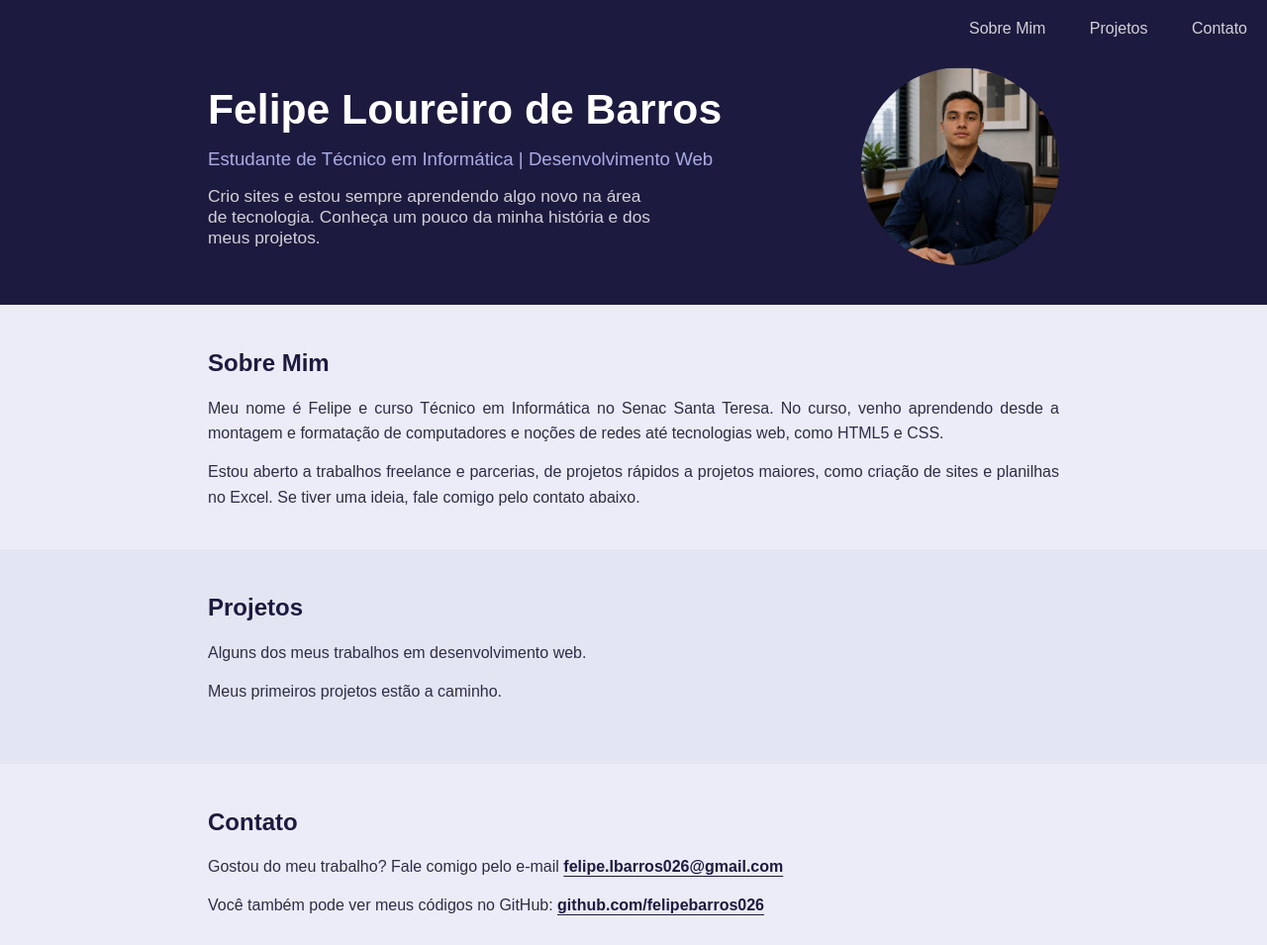
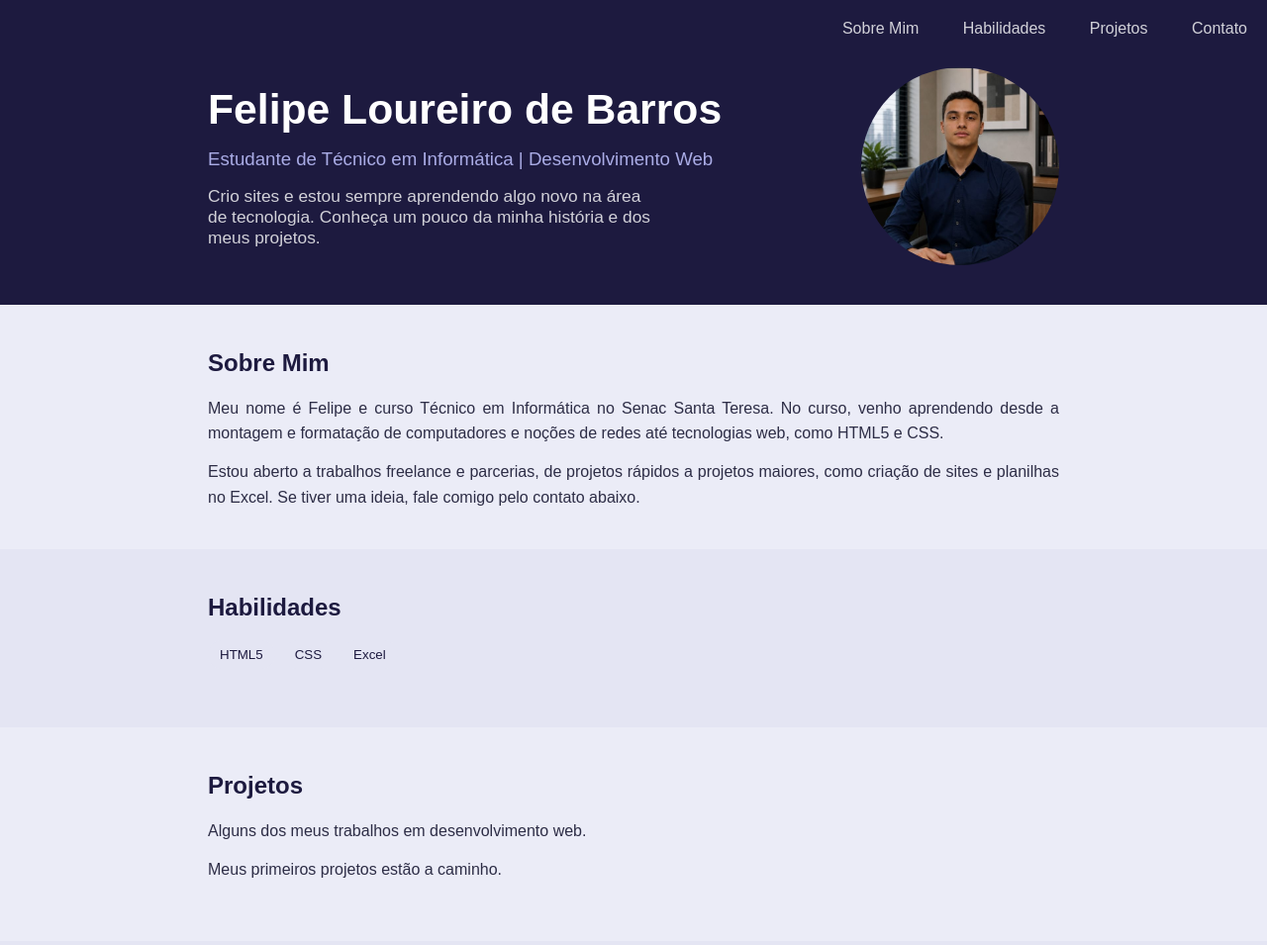
Before and after one commit to felipebarros026/felipebarros026.github.io, a plain HTML site: page index.html in a window 1280 px wide. Shown: the top 955 px of the page at 99% size. Drawn offline with Linux system fonts and the light colour scheme.

Commit message:
Update index.html with new sections and skills

```diff
--- a/index.html
+++ b/index.html
@@ -23,6 +23,7 @@
     <header class="cor_de_fundo">
         <nav class="botao_topo" aria-label="Menu Principal">
             <a href="#sobre_mim" class="botao_ancora">Sobre Mim</a>
+            <a href="#habilidades" class="botao_ancora">Habilidades</a>
             <a href="#projetos" class="botao_ancora">Projetos</a>
             <a href="#contato" class="botao_ancora">Contato</a>
         </nav>
@@ -48,6 +49,17 @@
         </section>
 
         <section class="texto2">
+    <div class="corpo">
+        <h2 id="habilidades">Habilidades</h2>
+        <ul class="tecnologias">
+            <li>HTML5</li>
+            <li>CSS</li>
+            <li>Excel</li>
+        </ul>
+    </div>
+</section>
+
+        <section class="texto1">
             <div class="corpo">
                 <h2 id="projetos">Projetos</h2>
                 <p>Alguns dos meus trabalhos em desenvolvimento web.</p>
@@ -69,7 +81,7 @@
             </div>
         </section>
 
-        <section class="texto1">
+        <section class="texto2">
             <div class="corpo">
                 <h2 id="contato">Contato</h2>
                 <p>Gostou do meu trabalho? Fale comigo pelo e-mail
```
